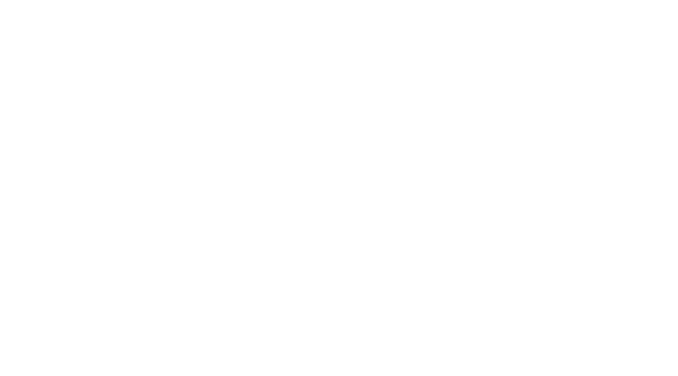
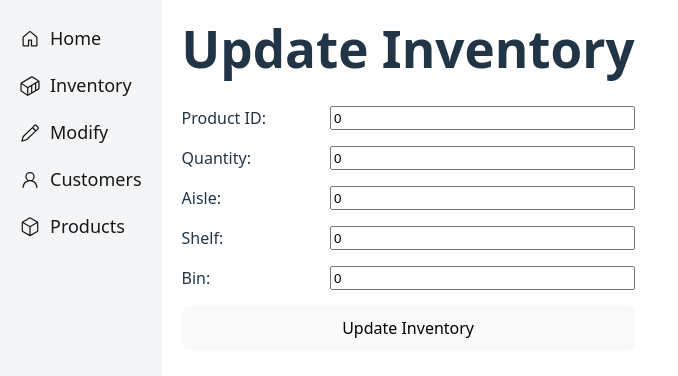
Before and after one commit to ChandlerKenworthy/inventory-app, a React app in the folder frontend/: page /update-inventory in a window 1280 px wide. Before the commit this address had no page. Shown: the top 376 px of the page, without its empty margins (0-678 px from the left). Built offline with nearby package versions, Linux system fonts and the light colour scheme; the HTML template or start-up script is replaced by a standard one.

Commit message:
Proper frontend to backend form for adding new products to inventory

```diff
--- a/frontend/src/App.tsx
+++ b/frontend/src/App.tsx
@@ -1,6 +1,9 @@
 import { BrowserRouter, Routes, Route } from "react-router-dom";
 import InventoryPage from "./pages/InventoryPage";
 import HomePage from "./pages/HomePage";
+import UpdateInventoryPage from "./pages/UpdateInventoryPage";
+import CustomersPage from "./pages/CustomersPage";
+import ProductsPage from "./pages/ProductsPage";
 
 function App() {
   return (
@@ -8,6 +11,9 @@
       <Routes>
         <Route path="/" element={<HomePage />} />
         <Route path="/inventory" element={<InventoryPage />} />
+        <Route path="/update-inventory" element={<UpdateInventoryPage />} />
+        <Route path="/customers" element={<CustomersPage />} />
+        <Route path="/products" element={<ProductsPage />} />
       </Routes>
     </BrowserRouter>
   );
--- a/frontend/src/components/Navbar.tsx
+++ b/frontend/src/components/Navbar.tsx
@@ -1,5 +1,5 @@
 import { Link } from "react-router-dom";
-import { GoContainer, GoHome } from "react-icons/go";
+import { GoContainer, GoHome, GoPackage, GoPencil, GoPerson } from "react-icons/go";
 import '../styles/Navbar.css';
 
 export default function Navbar() {
@@ -14,6 +14,18 @@
                     <GoContainer size={20} color="#181818" />
                     <Link to="/inventory">Inventory</Link>
                 </div>
+                <div className="nav-item">
+                    <GoPencil size={20} color="#181818" />
+                    <Link to="/update-inventory">Modify</Link>
+                </div>
+                <div className="nav-item">
+                    <GoPerson size={20} color="#181818" />
+                    <Link to="/customers">Customers</Link>
+                </div>
+                <div className="nav-item">
+                    <GoPackage size={20} color="#181818" />
+                    <Link to="/products">Products</Link>
+                </div>
             </nav>
         </div>
     )
--- /dev/null
+++ b/frontend/src/pages/CustomersPage.tsx
@@ -0,0 +1,13 @@
+import Navbar from "../components/Navbar";
+
+export default function CustomersPage() {
+    return (
+        <div className="page-container">
+            <Navbar />
+            <div className="content-container">
+                <h1 className="page-title">Customers</h1>
+                <p>Hello world!</p>
+            </div>
+        </div>
+    )
+}
--- a/frontend/src/pages/InventoryPage.tsx
+++ b/frontend/src/pages/InventoryPage.tsx
@@ -2,14 +2,7 @@
 import { useEffect, useState } from "react";
 import Navbar from "../components/Navbar";
 import "../styles/Page.css";
-
-type InventoryItem = {
-  product_id: number,
-  quantity: number
-  aisle: number
-  shelf: number
-  bin: number
-}
+import type { InventoryItem } from "../types/Inventory";
 
 export default function InventoryPage() {
   const [inventory, setInventory] = useState<InventoryItem[]>([]);
@@ -28,7 +21,7 @@
     <div className="page-container">
     	<Navbar />
         <div className="content-container">
-        	<h1>Inventory</h1>
+        	<h1 className="page-title">Inventory</h1>
 			{inventory.map((item: InventoryItem) => (
 				<div key={item.product_id}>
 				{item.product_id} - {item.quantity}
--- /dev/null
+++ b/frontend/src/pages/ProductsPage.tsx
@@ -0,0 +1,13 @@
+import Navbar from "../components/Navbar";
+
+export default function ProductsPage() {
+    return (
+        <div className="page-container">
+            <Navbar />
+            <div className="content-container">
+                <h1 className="page-title">Products</h1>
+
+            </div>
+        </div>
+    );
+}
--- a/frontend/src/pages/UpdateInventoryPage.tsx
+++ b/frontend/src/pages/UpdateInventoryPage.tsx
@@ -1,16 +1,75 @@
-async function addItem() {
+import Navbar from "../components/Navbar";
+import { useState } from "react";
+import type { InventoryItem } from "../types/Inventory";
+import "../styles/Page.css";
+import "../styles/UpdateInventoryForm.css";
+
+export default function UpdateInventoryPage() {
+	const [product, setProduct] = useState<InventoryItem>({
+		product_id: 0,
+		quantity: 0,
+		aisle: 0,
+		shelf: 0,
+		bin: 0
+	});
+
+	const handleChange = (e: React.ChangeEvent<HTMLInputElement>) => {
+		setProduct({
+			...product,
+			[e.target.name]: Number(e.target.value)
+		});
+	};
+
+	async function handleSubmit(e: React.SubmitEvent<HTMLFormElement>) {
+		e.preventDefault();
+
 		await fetch("/api/inventory", {
 			method: "POST",
 			headers: {
 				"Content-Type": "application/json"
 			},
-      body: JSON.stringify({
-        product_id: 1221,
-        quantity: 12,
-        aisle: 1,
-        shelf: 2,
-        bin: 3
-      })
+			body: JSON.stringify(product)
 		});
-    fetchInventory();
+
+		setProduct({
+			product_id: 0,
+			quantity: 0,
+			aisle: 0,
+			shelf: 0,
+			bin: 0
+		});
 	}
+
+	return (
+		<div className="page-container">
+			<Navbar />
+			<div className="content-container">
+				<h1 className="page-title">Update Inventory</h1>
+				<form onSubmit={handleSubmit}>
+					<div>
+						<label htmlFor="product_id">Product ID:</label>
+						<input name="product_id" placeholder="Product ID" value={product.product_id} onChange={handleChange} />
+					</div>
+					<div>
+						<label htmlFor="quantity">Quantity:</label>
+						<input name="quantity" placeholder="Quantity" value={product.quantity} onChange={handleChange} />
+					</div>
+					<div>
+						<label htmlFor="aisle">Aisle:</label>
+						<input name="aisle" placeholder="Aisle" value={product.aisle} onChange={handleChange} />
+					</div>
+					<div>
+						<label htmlFor="shelf">Shelf:</label>
+						<input name="shelf" placeholder="Shelf" value={product.shelf} onChange={handleChange} />
+					</div>
+					<div>
+						<label htmlFor="bin">Bin:</label>
+						<input name="bin" placeholder="Bin" value={product.bin} onChange={handleChange} />
+					</div>
+
+					<button type="submit">Update Inventory</button>
+				</form>
+			</div>
+		</div>
+	);
+}
--- a/frontend/src/styles/Navbar.css
+++ b/frontend/src/styles/Navbar.css
@@ -16,8 +16,8 @@
     flex-direction: row;
     align-items: center;
     justify-content: flex-start;
-    gap: 5px;
-    padding: 5px 0;
+    gap: 10px;
+    padding: 10px 0;
 }
 
 .nav-menu a {
--- a/frontend/src/styles/Page.css
+++ b/frontend/src/styles/Page.css
@@ -5,3 +5,8 @@
 .content-container {
     padding: 20px;
 }
+
+.page-title {
+    margin-top: 0;
+    margin-bottom: 30px;
+}
--- /dev/null
+++ b/frontend/src/styles/UpdateInventoryForm.css
@@ -0,0 +1,17 @@
+form {
+    display: flex;
+    flex-direction: column;
+    gap: 1rem;
+}
+
+form div {
+    display: flex;
+}
+
+form label {
+    flex: 1
+}
+
+form input {
+    flex: 2
+}
--- /dev/null
+++ b/frontend/src/types/Inventory.tsx
@@ -0,0 +1,7 @@
+export type InventoryItem = {
+  product_id: number,
+  quantity: number
+  aisle: number
+  shelf: number
+  bin: number
+}
```
Also changed, not shown: 1 other file (tests, documents, lock files or other folders). Lines whose indentation alone changed are shown as unchanged.
